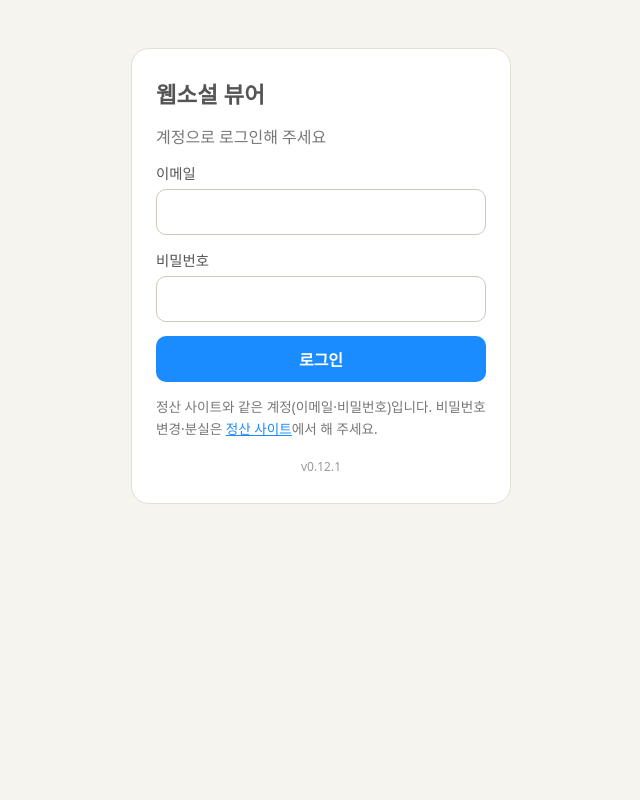
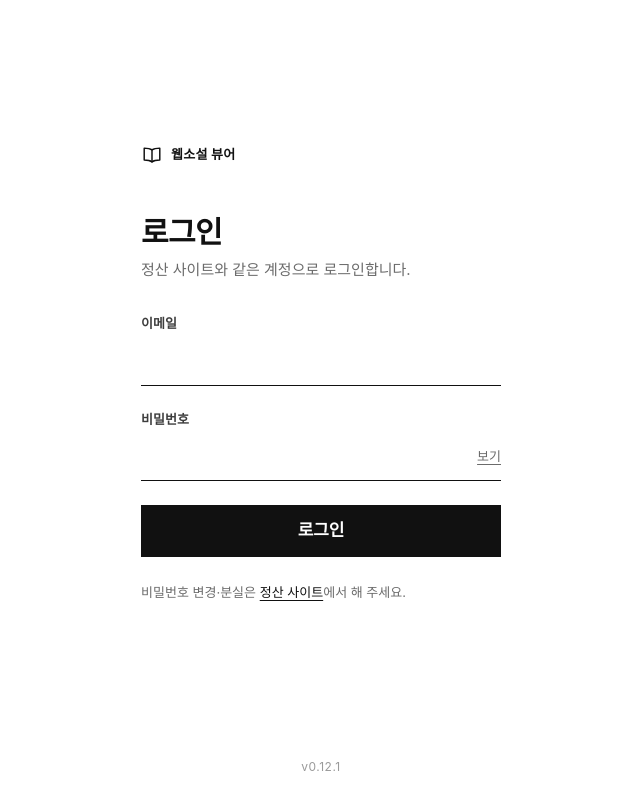
Before and after one commit to yahwalab26/novel-viewer, a React (Vite) app: page / in a window 1280 px wide. Shown: the whole page, without its empty margins (319-959 px from the left). Built offline with nearby package versions, Linux system fonts and the light colour scheme.

Commit message:
Add files via upload

```diff
--- a/src/App.tsx
+++ b/src/App.tsx
@@ -1,15 +1,16 @@
-import { useCallback, useEffect, useRef, useState } from 'react';
+import { lazy, Suspense, useCallback, useEffect, useRef, useState } from 'react';
 import type { Session } from '@supabase/supabase-js';
 import { createApi } from './server/api';
 import { noneMessage, type Access } from './server/access';
 import EditorHome from './EditorHome';
 import AuthorHome from './AuthorHome';
 import { Login, Notice } from './Auth';
+import { Loading } from './ui/AuthShell';
 
 const api = createApi();
 type State = { phase: 'loading' } | { phase: 'out' } | { phase: 'in'; userId: string; email: string; access: Access };
 
-export default function App() {
+function RealApp() {
   const [state, setState] = useState<State>({ phase: 'loading' });
   const uid = useRef<string | null>(null);
 
@@ -28,7 +29,7 @@ export default function App() {
   const logout = () => { api.signOut(); };
   const retry = () => { uid.current = null; api.session().then(apply); };
 
-  if (state.phase === 'loading') return <main className="auth"><p className="sub">불러오는 중…</p></main>;
+  if (state.phase === 'loading') return <Loading />;
   if (state.phase === 'out') return <Login api={api} onSignedIn={apply} />;
   const a = state.access;
   switch (a.kind) {
@@ -40,3 +41,10 @@ export default function App() {
     default: return <Notice title="서버 연결 오류" onLogout={logout} onRetry={retry}>{a.message}</Notice>;
   }
 }
+
+// 개발 전용: ?mock=<화면> 으로 서버 없이 화면 모양을 확인(운영 빌드에는 포함되지 않음). 목록은 src/mock/MockApp.tsx
+const MockApp = import.meta.env.DEV ? lazy(() => import('./mock/MockApp')) : null;
+export default function App() {
+  if (MockApp && new URLSearchParams(location.search).has('mock')) return <Suspense fallback={null}><MockApp /></Suspense>;
+  return <RealApp />;
+}
--- a/src/Auth.tsx
+++ b/src/Auth.tsx
@@ -4,11 +4,12 @@ import type { Api } from './server/api';
 import type { Account } from './Library';
 import { useInstall } from './Install';
 import { SETTLE_URL } from './config';
+import AuthShell from './ui/AuthShell';
 
 const LOGIN_TIMEOUT_MS = 15000;
 
-export function Login({ api, onSignedIn }: { api: Api; onSignedIn: (s: Session) => void }) {
-  const [err, setErr] = useState(''); const [busy, setBusy] = useState(false);
+export function Login({ api, onSignedIn, defaultError = '' }: { api: Api; onSignedIn: (s: Session) => void; defaultError?: string }) {
+  const [err, setErr] = useState(defaultError); const [show, setShow] = useState(false); const [busy, setBusy] = useState(false);
   const submit = async (e: React.FormEvent<HTMLFormElement>) => {
     e.preventDefault(); if (busy) return;
     // 모바일 자동완성은 입력 이벤트 없이 값만 채우는 경우가 있어, 상태값 대신 화면(DOM)의 실제 값을 읽는다
@@ -24,17 +25,20 @@ export function Login({ api, onSignedIn }: { api: Api; onSignedIn: (s: Session)
     finally { setBusy(false); }
   };
   return (
-    <main className="auth">
-      <form className="card-auth" onSubmit={submit}>
-        <h1>웹소설 뷰어</h1><p className="sub">계정으로 로그인해 주세요</p>
-        <label>이메일<input name="email" type="email" inputMode="email" autoComplete="username" autoCapitalize="none" autoCorrect="off" spellCheck={false} enterKeyHint="next" required /></label>
-        <label>비밀번호<input name="password" type="password" autoComplete="current-password" enterKeyHint="go" required /></label>
+    <AuthShell title="로그인" lead="정산 사이트와 같은 계정으로 로그인합니다.">
+      <form onSubmit={submit} noValidate={false}>
+        <label className="field"><span>이메일</span>
+          <input name="email" type="email" inputMode="email" autoComplete="username" autoCapitalize="none" autoCorrect="off" spellCheck={false} enterKeyHint="next" required /></label>
+        <div className="field"><label htmlFor="login-pw">비밀번호</label>
+          <div className="pw-wrap">
+            <input id="login-pw" name="password" type={show ? 'text' : 'password'} autoComplete="current-password" enterKeyHint="go" required />
+            <button type="button" className="pw-toggle" aria-pressed={show} onClick={() => setShow(v => !v)}>{show ? '숨기기' : '보기'}</button>
+          </div></div>
         {err && <p className="err" role="alert">{err}</p>}
-        <button type="submit" className="primary" disabled={busy}>{busy ? '로그인 중…' : '로그인'}</button>
-        <p className="fine">정산 사이트와 같은 계정(이메일·비밀번호)입니다. 비밀번호 변경·분실은 <a href={SETTLE_URL} target="_blank" rel="noopener noreferrer">정산 사이트</a>에서 해 주세요.</p>
-        <p className="ver">v{__APP_VERSION__}</p>
+        <button type="submit" className="primary block" disabled={busy}>{busy ? '로그인 중…' : '로그인'}</button>
+        <p className="fine">비밀번호 변경·분실은 <a href={SETTLE_URL} target="_blank" rel="noopener noreferrer">정산 사이트</a>에서 해 주세요.</p>
       </form>
-    </main>
+    </AuthShell>
   );
 }
 
@@ -48,7 +52,13 @@ export function AccountBar({ account, onLogout }: { account: Account; onLogout:
 }
 
 export function Notice({ title, children, onLogout, onRetry }: { title: string; children: ReactNode; onLogout: () => void; onRetry?: () => void }) {
-  return <main className="auth"><div className="card-auth"><h1>{title}</h1><div className="notice">{children}</div>
-    <div className="row2">{onRetry && <button className="primary" onClick={onRetry}>다시 시도</button>}<button className="link" onClick={onLogout}>로그아웃</button></div>
-    <p className="ver">v{__APP_VERSION__}</p></div></main>;
+  return (
+    <AuthShell title={title}>
+      <div className="body">{children}</div>
+      <div className="auth-actions">
+        {onRetry && <button className="primary block" onClick={onRetry}>다시 시도</button>}
+        <button className="quiet" onClick={onLogout}>로그아웃</button>
+      </div>
+    </AuthShell>
+  );
 }
--- a/src/ErrorBoundary.tsx
+++ b/src/ErrorBoundary.tsx
@@ -1,4 +1,5 @@
 import { Component, type ReactNode } from 'react';
+import AuthShell from './ui/AuthShell';
 
 /** 화면 그리는 중 예기치 못한 오류가 나도 하얀 화면 대신 안내를 보여준다 */
 export default class ErrorBoundary extends Component<{ children: ReactNode }, { error: Error | null }> {
@@ -8,12 +9,11 @@ export default class ErrorBoundary extends Component<{ children: ReactNode }, {
   render() {
     if (!this.state.error) return this.props.children;
     return (
-      <main className="auth"><div className="card-auth">
-        <h1>문제가 발생했어요</h1>
-        <p className="notice">화면을 불러오는 중 오류가 났습니다. 새로고침해 보시고, 계속되면 편집자에게 알려주세요.</p>
-        <button className="primary" onClick={() => location.reload()}>새로고침</button>
+      <AuthShell title="문제가 발생했어요">
+        <p className="body">화면을 불러오는 중 오류가 났습니다. 새로고침해 보시고, 계속되면 편집자에게 알려 주세요.</p>
+        <div className="auth-actions"><button className="primary block" onClick={() => location.reload()}>새로고침</button></div>
         <details><summary>오류 내용 (문의할 때 함께 알려주세요)</summary><pre className="errpre">v{__APP_VERSION__} · {this.state.error.message}</pre></details>
-      </div></main>
+      </AuthShell>
     );
   }
 }
--- a/src/main.tsx
+++ b/src/main.tsx
@@ -2,6 +2,8 @@ import { createRoot } from 'react-dom/client';
 import App from './App';
 import ErrorBoundary from './ErrorBoundary';
 import './styles.css';
+import './styles/tokens.css';
+import './styles/auth.css';
 import { markStandalone } from './standalone';
 
 markStandalone();                                     // 설치 앱이면 <html class="standalone">
--- a/src/styles.css
+++ b/src/styles.css
@@ -60,12 +60,7 @@ mark.memo{border-bottom:2px dotted currentColor}
 .selnote{color:#bbb;font-size:.75rem;margin-left:4px}
 .ver{text-align:center;color:#999;font-size:.75rem;margin:32px 0 8px}
 /* 로그인·계정 */
-.auth{min-height:100vh;min-height:100dvh;display:flex;align-items:flex-start;justify-content:center;padding:max(48px,env(safe-area-inset-top)) 24px 24px;color:#555}
-.card-auth{width:100%;max-width:380px;background:#fff;border:1px solid #e3dfd3;border-radius:18px;padding:28px 24px;display:flex;flex-direction:column;gap:14px}
-.card-auth h1{font-size:1.4rem;margin:0}.sub{margin:0;color:#777}
-.card-auth label{display:flex;flex-direction:column;gap:6px;font-size:.9rem;color:#555}
-.card-auth input{font:inherit;padding:12px;border:1px solid #cfc9b8;border-radius:10px;min-height:46px;background:#fff;color:#222}
-.card-auth .ver{margin:4px 0 0}.notice{line-height:1.7;color:#444;word-break:keep-all}.row2{display:flex;justify-content:space-between;align-items:center}
+.sub{margin:0;color:#777}
 .acct{display:flex;align-items:center;gap:10px;justify-content:flex-end;margin-bottom:10px;font-size:.9rem}.acct .who{color:#555}
 .badge{font-size:.72rem;font-weight:700;border-radius:999px;padding:3px 9px;color:#fff}.badge.editor{background:#1a8cff}.badge.author{background:#2f9e6b}
 /* 서버 서재·배정 */
@@ -98,7 +93,6 @@ mark.other{outline:1.5px dashed rgba(120,120,120,.9);outline-offset:1px}
 .toast{position:absolute;left:50%;transform:translateX(-50%);bottom:calc(env(safe-area-inset-bottom) + 70px);z-index:20;background:rgba(20,20,20,.92);color:#fff;padding:10px 16px;border-radius:999px;font-size:.9rem;max-width:90%;text-align:center}
 .libsearch{width:100%;margin:8px 0 14px;font:inherit;padding:12px 14px;border:1px solid #cfc9b8;border-radius:12px;min-height:46px;background:#fff;color:#222}
 
-.card-auth button,.card-auth input{touch-action:manipulation}
 /* 북마크 목록: 제목 + 한 줄 미리보기(넘치면 …), 삭제 버튼은 오른쪽에 작게 */
 .toc .bmrow{display:flex;align-items:stretch;border-bottom:1px solid #262626}
 .toc .bmrow .bmgo{flex:1;min-width:0;display:block;border-bottom:0;padding:12px 8px 12px 0;text-align:left}
@@ -107,10 +101,5 @@ mark.other{outline:1.5px dashed rgba(120,120,120,.9);outline-offset:1px}
 .bmgo .bmlabel{display:block;margin-top:3px;color:#aaa;font-size:.85rem;white-space:nowrap;overflow:hidden;text-overflow:ellipsis}
 .toc .bmrow .bmdel{flex:none;width:auto;min-width:52px;border-bottom:0;padding:0 4px;color:#1a8cff;display:flex;align-items:center;justify-content:center}
 /* 오류 화면·비밀번호 변경 */
-.errpre{white-space:pre-wrap;word-break:break-all;background:#f2efe6;border-radius:8px;padding:10px;font-size:.8rem;color:#555}
-.card-auth details{font-size:.85rem;color:#777}
-.pwform{display:flex;flex-direction:column;gap:12px;padding-bottom:20px}.pwform label{display:flex;flex-direction:column;gap:6px;font-size:.9rem;color:#555}
-.pwform input{font:inherit;padding:12px;border:1px solid #cfc9b8;border-radius:10px;min-height:46px;background:#fff;color:#222}
-.okmsg{color:#2f9e6b;font-weight:600;line-height:1.6}
 
-.card-auth .fine{font-size:.85rem;color:#777;line-height:1.6;margin:0}.card-auth .fine a,.acct a.link{color:#1a8cff}.acct a.link{padding:8px;text-decoration:none;font-size:inherit}
+.acct a.link{padding:8px;text-decoration:none;font-size:inherit}
```
